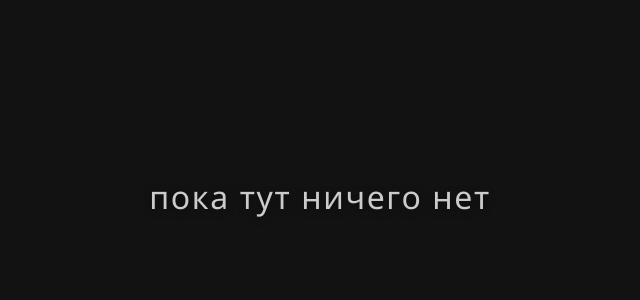
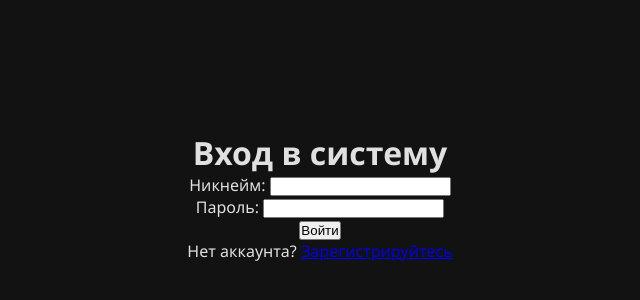
Before and after one commit to midlxx/site-1, a plain HTML site: page index.html in a window 1280 px wide. Shown: the part 204-504 px from the top of the page, without its empty margins (320-960 px from the left). Drawn offline with Linux system fonts and the light colour scheme; files that its build step writes are made by us from their sources.

Commit message:
Update index.html

```diff
--- a/index.html
+++ b/index.html
@@ -3,12 +3,25 @@
 <head>
     <meta charset="UTF-8">
     <meta name="viewport" content="width=device-width, initial-scale=1.0">
-    <title>Пустая страница</title>
-    <link rel="stylesheet" href="style.css">
+    <title>Вход в систему</title>
+    <link rel="stylesheet" href="css/style.css">
 </head>
 <body>
     <div class="container">
-        <div class="message">пока тут ничего нет</div>
+        <h1>Вход в систему</h1>
+        <form id="loginForm">
+            <div class="form-group">
+                <label for="username">Никнейм:</label>
+                <input type="text" id="username" name="username" required>
+            </div>
+            <div class="form-group">
+                <label for="password">Пароль:</label>
+                <input type="password" id="password" name="password" required>
+            </div>
+            <button type="submit">Войти</button>
+        </form>
+        <p>Нет аккаунта? <a href="register.html">Зарегистрируйтесь</a></p>
     </div>
+    <script src="js/auth.js"></script>
 </body>
 </html>
```
